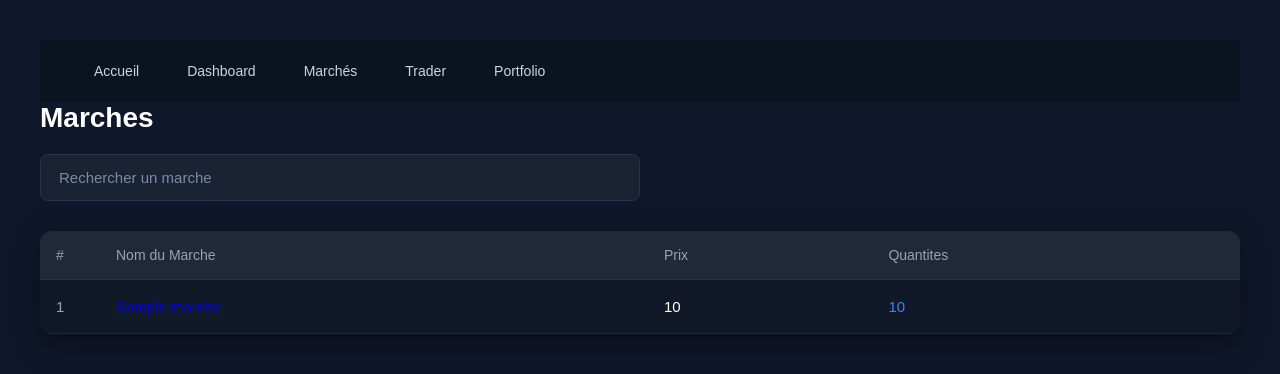
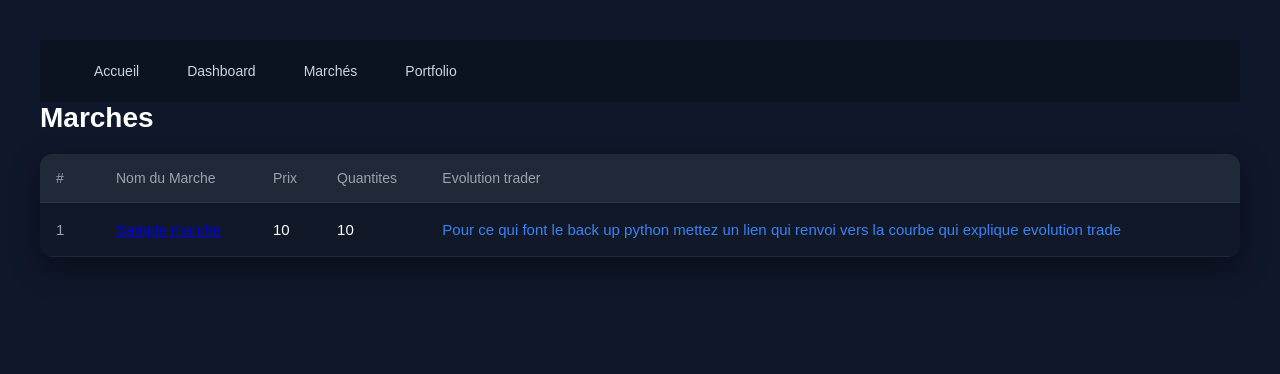
Before and after one commit to raphoulefoufou/Trader-de-wish, a PHP site: page /marches.php in a window 1280 px wide. Shown: the top 374 px of the page. Run offline with PHP 8.4, Linux system fonts and the light colour scheme; tables that the repository leaves empty or names only in its code hold one stand-in row (values such as "Sample post").

Commit message:
changement header et marches

```diff
--- a/header.php
+++ b/header.php
@@ -40,7 +40,6 @@ if(isset($_POST['marche'])){
                         <button type="submit" name="dash">Dashboard</button>
 
             <button type="submit" name="marche">Marchés</button>
-            <button type="submit" name="trade">Trader</button>
             <button type="submit" name="portfolio">Portfolio</button>
 
         </form>
--- a/marches.php
+++ b/marches.php
@@ -14,7 +14,6 @@ include 'bd.php';
 $pdo=getBD();
 ?>
 <h1>Marches </h1>
-<input type="search" id="site-search" name="q" placeholder="Rechercher un marche"/>
 <?php
 $stmt=$pdo->prepare("SELECT * FROM marche");
 $stmt->execute();
@@ -26,6 +25,8 @@ $marche=$stmt->fetchAll(PDO::FETCH_ASSOC);
 <th>Nom du Marche</th>
 <th>Prix</th>
 <th>Quantites</th>
+<th>Evolution trader</th>
+
 </tr>
 <?php
 foreach($marche as $march){
@@ -33,7 +34,8 @@ foreach($marche as $march){
     <td>{$march['id_marche']}</td>
     <td><a href=trader.php?id_marche={$march['id_marche']}>{$march['nom_marche']}</td>
     <td>{$march['prix']}</td>
-    <td>{$march['quantites']}</td>";
+    <td>{$march['quantites']}</td>
+    <td>Pour ce qui font le back up python mettez un lien qui renvoi vers la courbe qui explique evolution trade</td>";
 
 
 }
```
